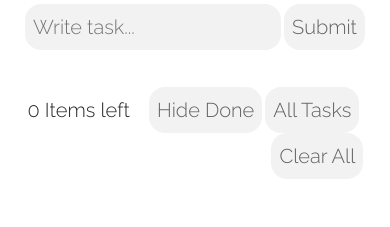
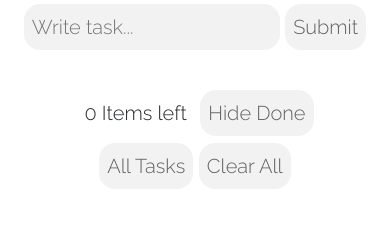
Before and after one commit to laivii/JS-Projekti1, a plain HTML site: page index.html in a window 390 px wide. Shown: the part 117-344 px from the top of the page. Drawn offline with nearby package versions, Linux system fonts and the light colour scheme.

Commit message:
responsivity

```diff
--- a/css/style.css
+++ b/css/style.css
@@ -102,7 +102,6 @@ button {
 }
 
 #clearAll {
-    margin-right: 2%;
     float: right;
 }
 
@@ -120,21 +119,32 @@ textarea {
 }
 
 @media screen and (max-width: 1100px) {
-    [class*="col-"] {
-      width: 100%;
-    }
-
     body {
         width: 90%;
         font-size: 3vw;
     }
 
-    #submit {
-        margin: auto;
+    textarea, #submit, #clearAll, #amount {
         float: none;
     }
 
     textarea {
         float: none;
     }
+
 }
+
+@media screen and (max-width: 500px){
+    [class*="col-"] {
+        width: 100%;
+    }
+
+    body {
+        width: 90%;
+        font-size: 1.3rem;
+    }
+
+    #second {
+        margin-top: 2%;
+    }
+}
--- a/index.html
+++ b/index.html
@@ -31,9 +31,11 @@
         </div>
 
         <div class="row">
-            <div class="col-sm-12">
+            <div id="first" class="col-sm-6">
                 <span id="amount">0 Items left</span>
                 <button id="hideDone">Hide Done</button>
+            </div>
+            <div id="second" class="col-sm-6">
                 <button id="showAll">All Tasks</button>
                 <button id="clearAll">Clear All</button>
             </div>
```
